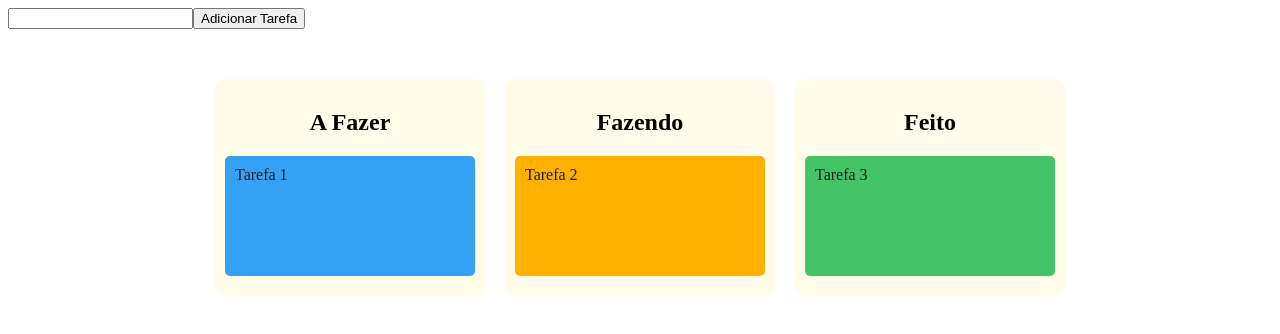
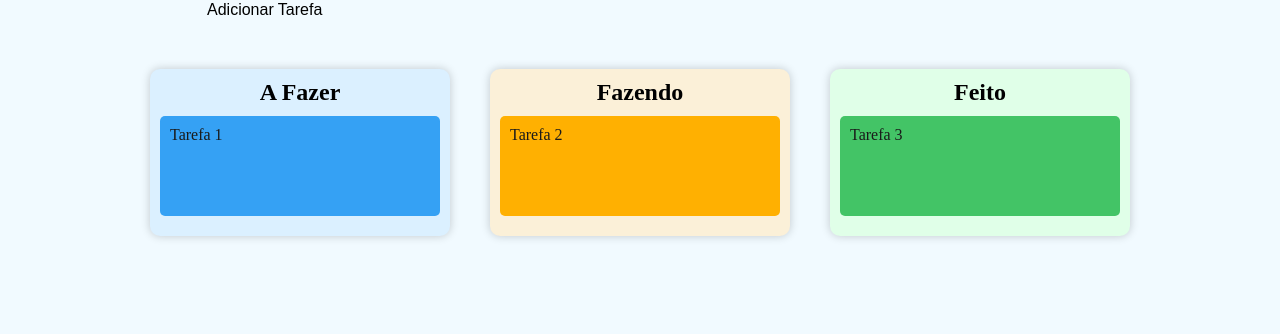
Before and after one commit to BrunoAneves/Kanban, a React (Vite) app: page / in a window 1280 px wide. Shown: the top 334 px of the page. Built offline with nearby package versions, Linux system fonts and the light colour scheme.

Commit message:
ajustes de cores das colunas

```diff
--- a/src/App.tsx
+++ b/src/App.tsx
@@ -1,4 +1,4 @@
-import React from 'react'
+import './style.module.css'
 import Task from './components/Task/Task'
 
 const App = () => {
--- a/src/components/Task/Task.module.css
+++ b/src/components/Task/Task.module.css
@@ -1,7 +1,7 @@
 .container {
     display: flex;
     justify-content: center;
-    gap: 20px;
+    gap: 40px;
     height: 100%;
 
     padding: 50px;
@@ -12,11 +12,29 @@
 .colunmFeito {
     padding: 10px;
     border-radius: 10px;
-    width: 250px;
+    width: 300px;
     text-align: center;
     height: 100%;
-    background-color: #fffcea;
+
+    box-shadow: 0px 0px 10px rgba(0, 0, 0, 0.2)
 }
+
+.colunmFazer {
+    background-color: #dbf0ff;
+}
+
+
+.colunmFazendo {
+    background-color: #fbf0d8;
+
+}
+
+.colunmFeito {
+    background-color: #e0ffe8;
+
+
+}
+
 
 .fazer {
     text-align: left;
--- a/src/components/Task/Task.tsx
+++ b/src/components/Task/Task.tsx
@@ -62,6 +62,7 @@ const Task = () => {
                     onDragStart={(e) => handleDragStart(e, task.id)}
                 >
                     {task.title}
+
                 </div>
             ));
     };
@@ -81,6 +82,7 @@ const Task = () => {
                 >
                     <h2>A Fazer</h2>
                     {renderTasks("fazer")}
+
                 </div>
 
                 <div
```
